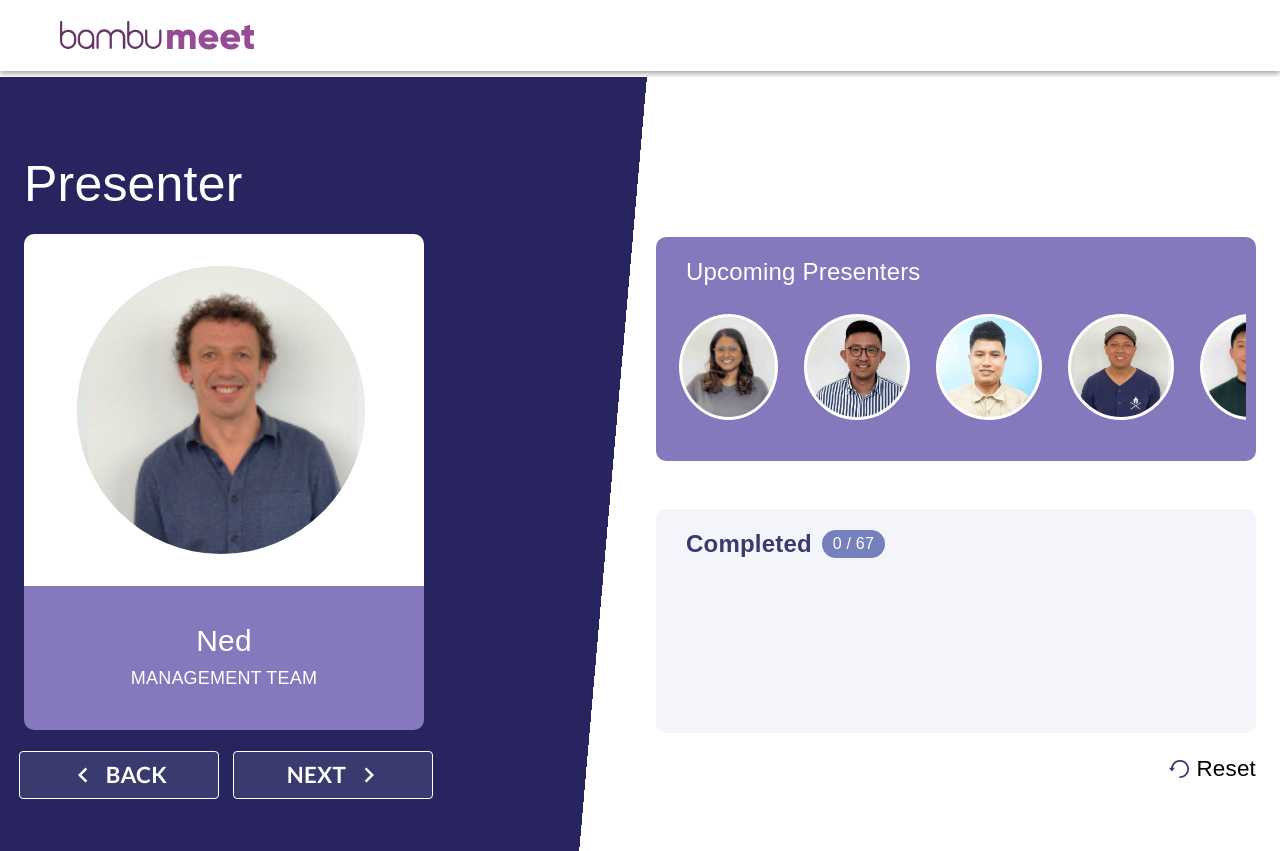
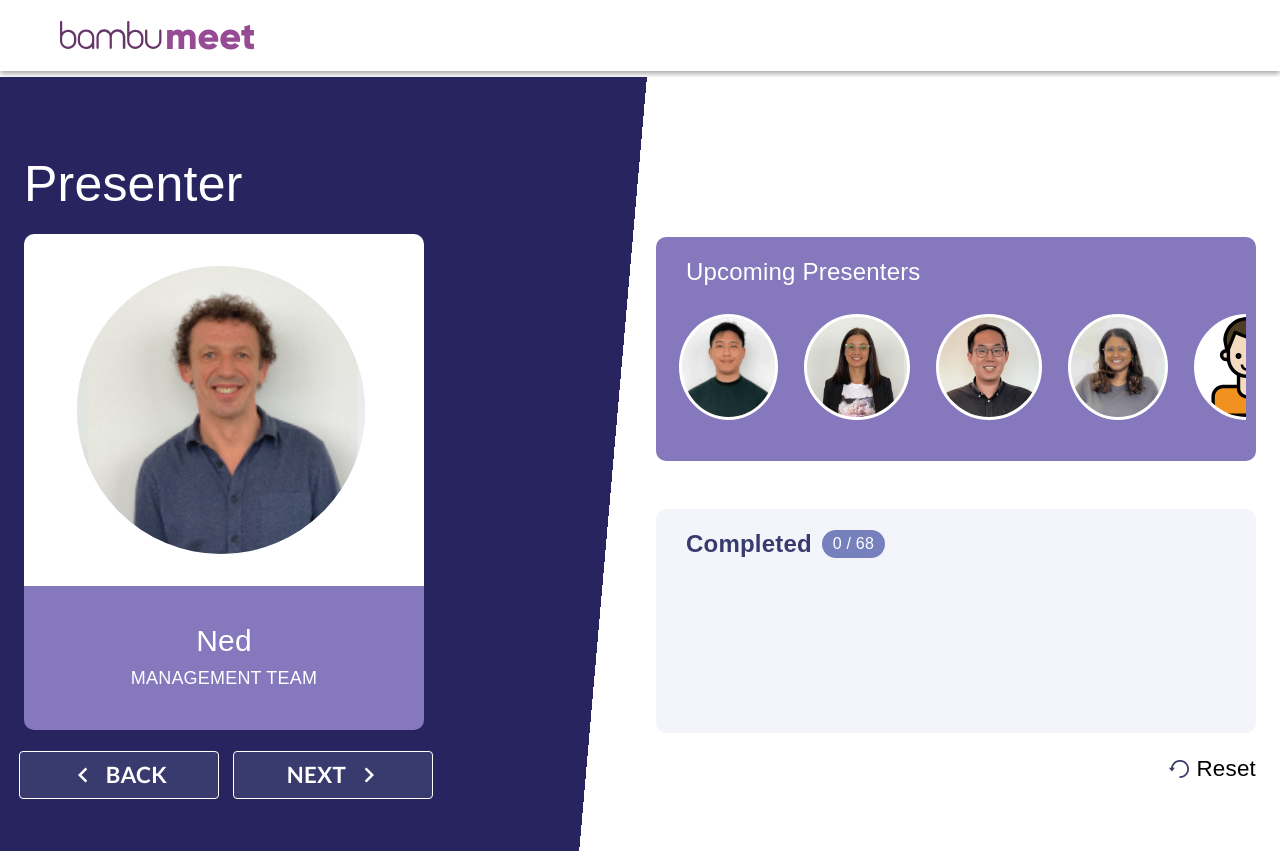
Before and after one commit to bambuhr/meeting-queue-app, a React (Create React App) app: page /start in a window 1280 px wide. Shown: the top 851 px of the page. Built offline with nearby package versions, Linux system fonts and the light colour scheme.

Commit message:
Changes for 5Dec

```diff
--- a/src/photos/index.js
+++ b/src/photos/index.js
@@ -285,6 +285,11 @@ const employees = [
     team: TEAM.DEVELOPMENT,
   },
   {
+    content: "Ujjwal",
+    image: man(),
+    team: TEAM.DEVELOPMENT,
+  },
+  {
     content: "JM",
     image: JM,
     team: TEAM.SUPPORT,
```
